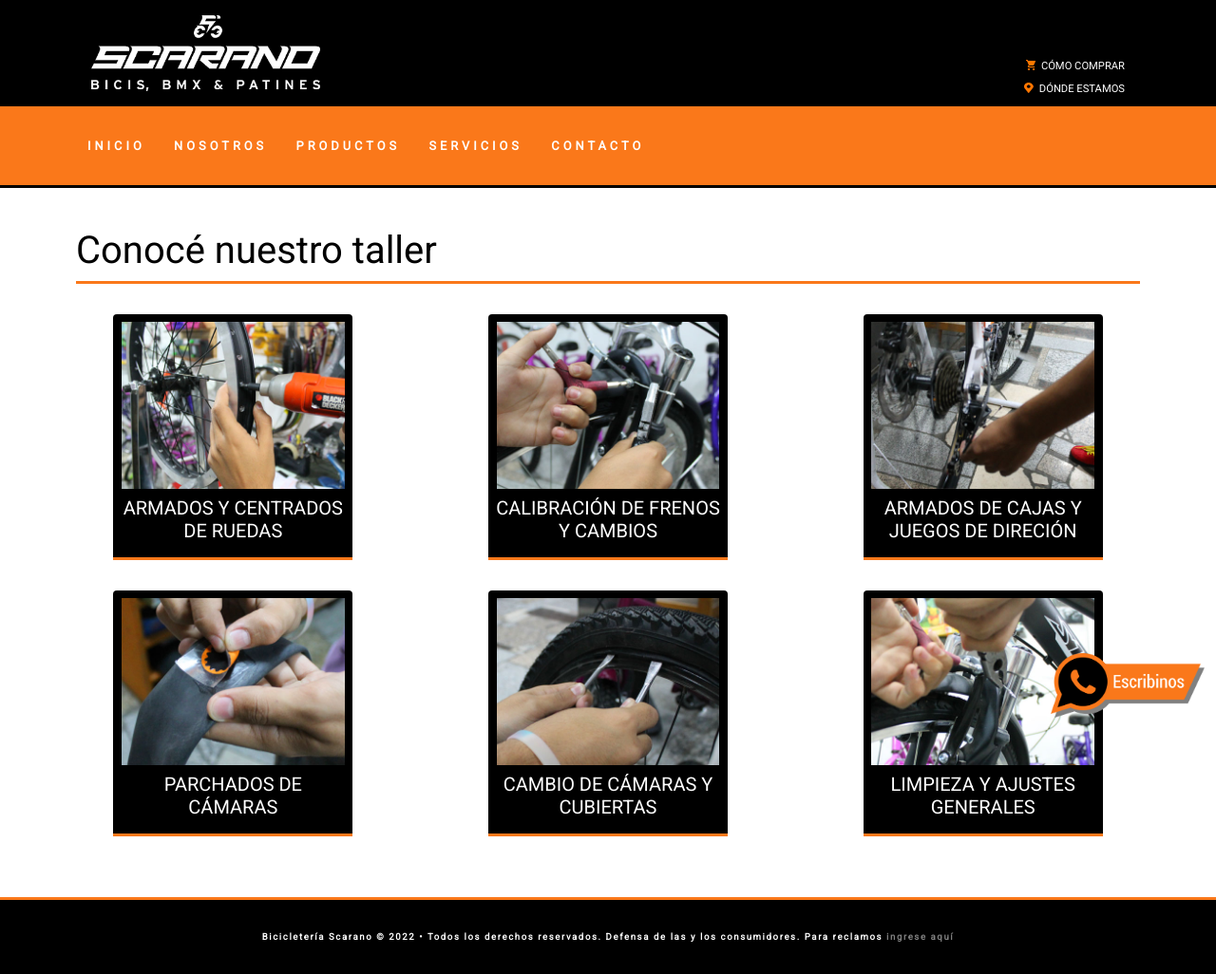
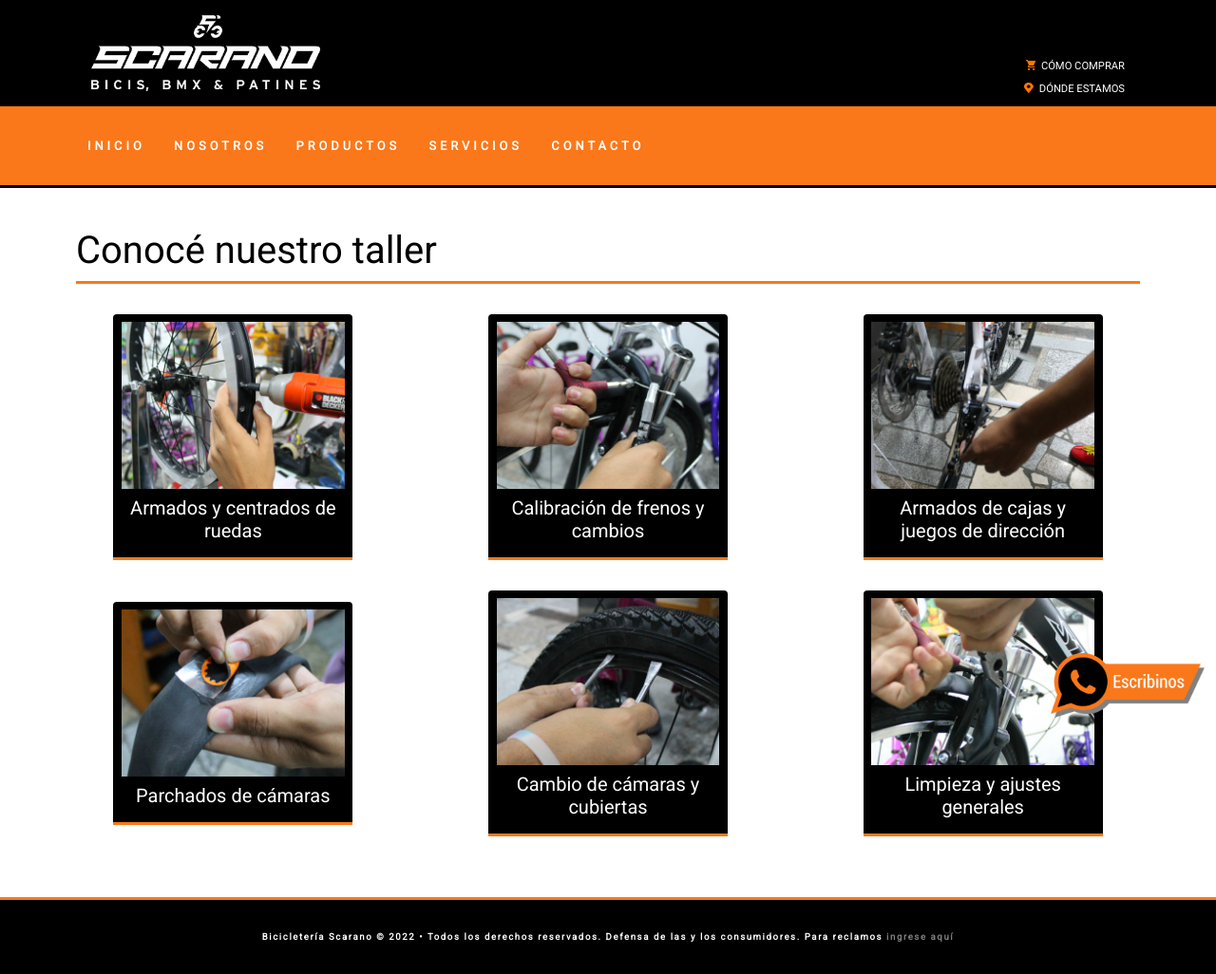
Before and after one commit to vaninablanco/pf_javascript_blanco, a website: page pages/servicios.html in a window 1280 px wide. Shown: the whole page at 95% size. Drawn offline with nearby package versions, Linux system fonts and the light colour scheme.

```diff
--- a/pages/servicios.html
+++ b/pages/servicios.html
@@ -64,39 +64,39 @@
         <!-- listado de arreglos -->
         <div class="servicios-accesos">
             <div class="servicios-card">
-                    <img src="../img/servicios_centrados.jpg" alt="Bicicletas">
+                    <img src="../img/servicios_centrados.jpg" alt="Armados y centrados de ruedas">
                     <div class="servicios-card-txt">
-                        <h2>ARMADOS Y CENTRADOS DE RUEDAS</h2>
+                        <h2>Armados y centrados de ruedas</h2>
                     </div>
             </div>
             <div class="servicios-card">
-                <img src="../img/servicios_calibracion.jpg" alt="Patines">
+                <img src="../img/servicios_calibracion.jpg" alt="Calibración de frenos y cambios">
                 <div class="servicios-card-txt">
-                    <h2>CALIBRACIÓN DE FRENOS Y CAMBIOS</h2>
+                    <h2>Calibración de frenos y cambios</h2>
                 </div>
             </div>
             <div class="servicios-card">
-                <img src="../img/servicios_armados.jpg" alt="Skates">
+                <img src="../img/servicios_armados.jpg" alt="Armados de cajas y juegos de dirección">
                 <div class="servicios-card-txt">
-                    <h2>ARMADOS DE CAJAS Y JUEGOS DE DIRECIÓN</h2>
+                    <h2>Armados de cajas y juegos de dirección</h2>
                 </div>
             </div>
             <div class="servicios-card">
-                <img src="../img/servicios_parchados.JPG" alt="Monopatines">
+                <img src="../img/servicios_parchados.JPG" alt="Parchados de cámaras">
                 <div class="servicios-card-txt">
-                    <h2>PARCHADOS DE CÁMARAS</h2>
+                    <h2>Parchados de cámaras</h2>
                 </div>
             </div>
             <div class="servicios-card">
-                <img src="../img/servicios_cambio.JPG" alt="Rollers">
+                <img src="../img/servicios_cambio.JPG" alt="Cambio de cámaras y cubiertas">
                 <div class="servicios-card-txt">
-                    <h2>CAMBIO DE CÁMARAS Y CUBIERTAS</h2>
+                    <h2>Cambio de cámaras y cubiertas</h2>
                 </div>
             </div>
             <div class="servicios-card">
-                <img src="../img/servicios_ajustes.jpg" alt="Accesorios">
+                <img src="../img/servicios_ajustes.jpg" alt="Limpieza y ajustes generales">
                 <div class="servicios-card-txt">
-                    <h2>LIMPIEZA Y AJUSTES GENERALES</h2>
+                    <h2>Limpieza y ajustes generales</h2>
                 </div>
             </div>
         </div>
```
Also changed, not shown: 1 other file.
